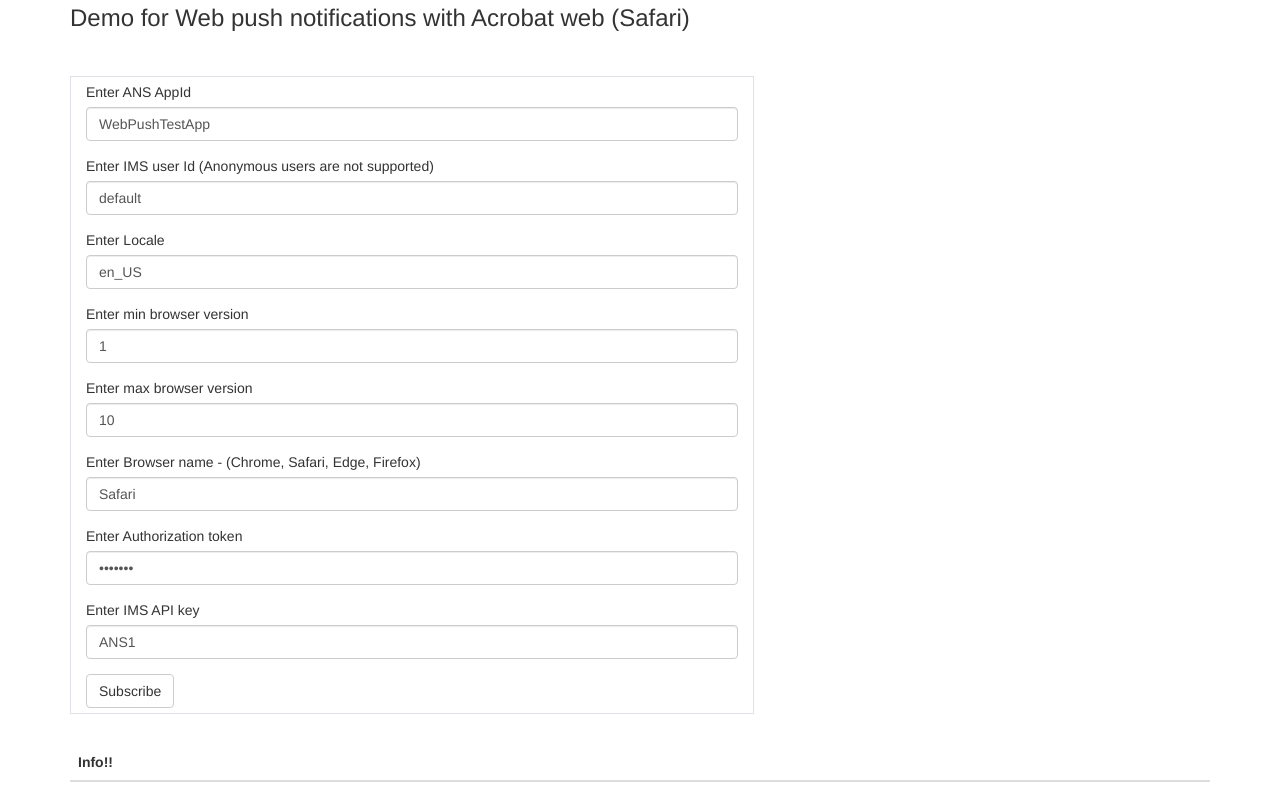
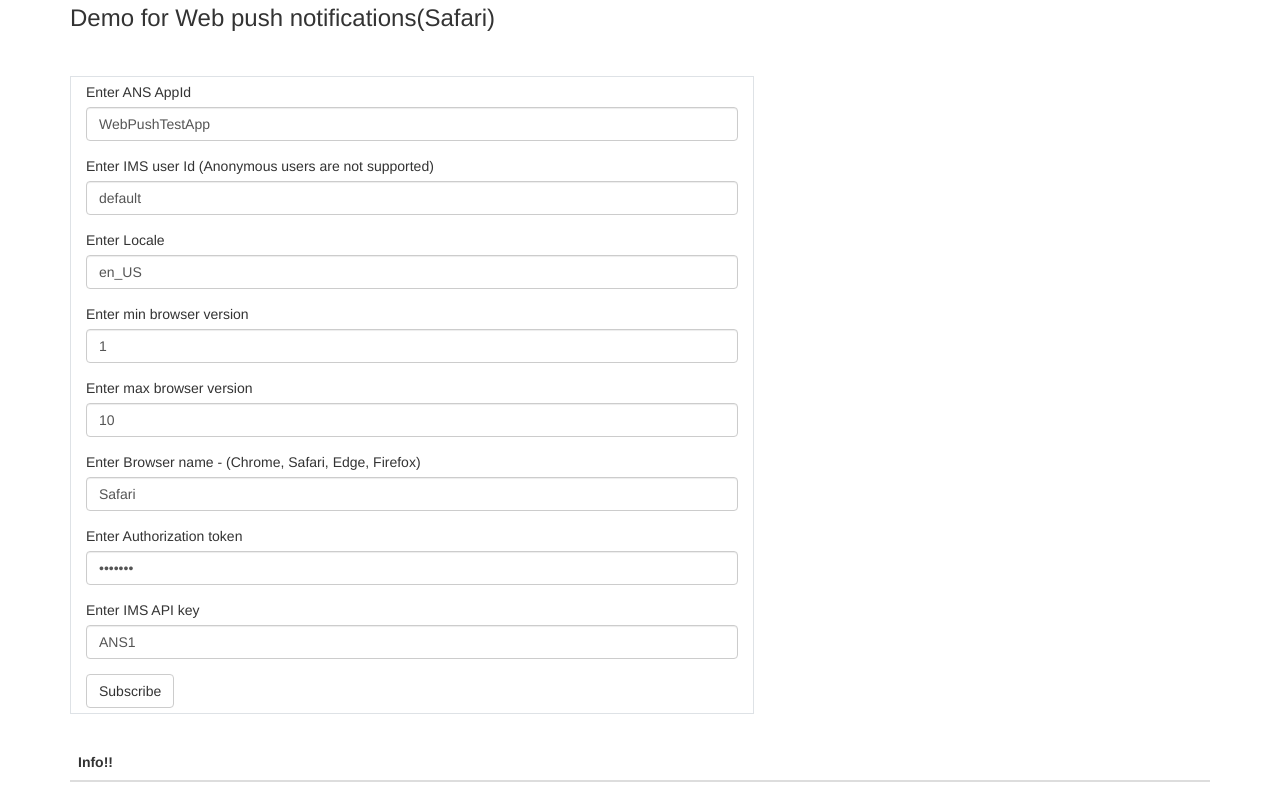
Before and after one commit to abhinandanmadaan/web-push-abhi, a plain HTML site: page index_safari.html in a window 1280 px wide. Drawn offline with nearby package versions, Linux system fonts and the light colour scheme.

Commit message:
Update index_safari.html

```diff
--- a/index_safari.html
+++ b/index_safari.html
@@ -34,7 +34,7 @@
 
 <body>
 <div class="container">
-    <h3>Demo for Web push notifications with Acrobat web (Safari)</h3>
+    <h3>Demo for Web push notifications(Safari)</h3>
     <br/><br/>
     <div class="bd-example" id="div1">
         <form action="#">
```
